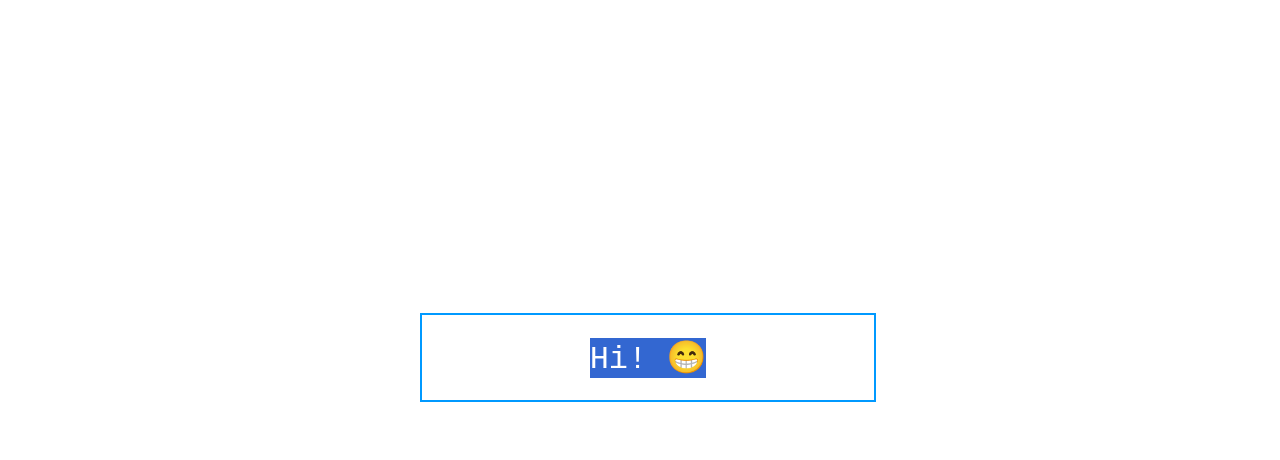
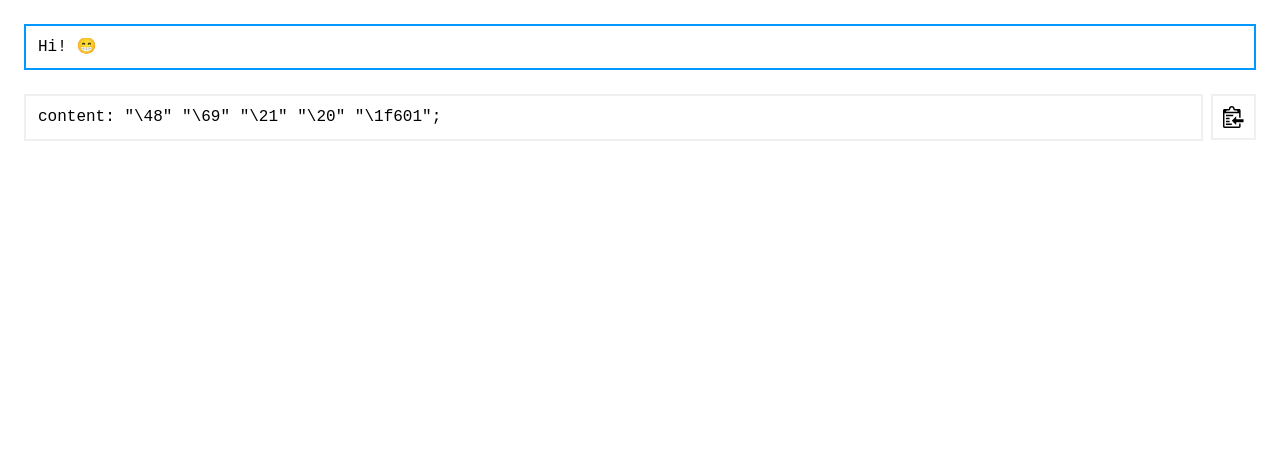
Before and after one commit to mzdr/mzdr.github.io, a website: page char2css/index.html in a window 1280 px wide. Shown: the top 460 px of the page. Drawn offline with nearby package versions, Linux system fonts and the light colour scheme.

Commit message:
Add copy to clipboard

```diff
--- /dev/null
+++ b/char2css/app.js
@@ -0,0 +1,40 @@
+var input = document.querySelector('[data-input]');
+var output = document.querySelector('[data-output]');
+var copy = document.querySelector('[data-copy]');
+
+function convert(string) {
+    var escaped = [];
+
+    for (var char of string) {
+        escaped.push('"\\' + char.codePointAt().toString(16) + '"');
+    }
+
+    return escaped.join(' ');
+}
+
+function syncOutputWithInput() {
+    output.value = 'content: ' + convert(input.value) + ';';
+}
+
+// On input
+input.addEventListener('input', syncOutputWithInput);
+
+// Initially
+syncOutputWithInput();
+
+// Copy to clipboard
+copy.addEventListener('click', function() {
+    output.select();
+
+    try {
+        if (document.execCommand('copy')) {
+            copy.classList.add('-success');
+
+            setTimeout(function() {
+                copy.classList.remove('-success');
+            }, 2000);
+        }
+    } catch (e) {
+        console.error(e);
+    }
+});
--- a/char2css/index.html
+++ b/char2css/index.html
@@ -2,63 +2,21 @@
 <html>
 <head>
     <meta charset="utf-8">
+    <meta http-equiv="x-ua-compatible" content="ie=edge">
+    <meta name="viewport" content="width=device-width, initial-scale=1">
     <meta name="description" content="Convert any character to its unicode representation to use as a CSS content property.">
     <title>Any character 2 CSS content</title>
-    <style>
-        * {
-            font-size: 32px;
-            text-align: center;
-            font-family: monospace;
-        }
-
-        body {
-            left: 5%;
-            position: absolute;
-            top: 50%;
-            transform: translateY(-50%);
-            width: 90%;
-        }
-
-        #input {
-            border: 2px solid #f0f0f0;
-            outline: 0;
-            padding: 0.75em;
-            transition: border 1s;
-        }
-
-        #input:focus {
-            border-color: #0099ff;
-        }
-
-        #output {
-            margin: 2em 0 0;
-        }
-
-        #output:empty::before {
-            content: '""';
-        }
-
-    </style>
+    <link rel="stylesheet" href="styles.css">
 </head>
 <body>
-    <input id="input" type="text" value="Hi! &#x1f601;" autofocus onclick="this.select()">
-    <p id="output">"\48" "\69" "\21" "\20" "\1f601"</p>
-
-    <script>
-        var input = document.getElementById('input');
-        var output = document.getElementById('output');
-
-        input.select();
-
-        input.addEventListener('keyup', function(e) {
-            var escaped = [];
-
-            for (var char of input.value) {
-                escaped.push('"\\' + char.codePointAt().toString(16) + '"');
-            }
-
-            output.textContent = escaped.join(' ');
-        });
-    </script>
+    <div class="app-container">
+        <input data-input class="input" type="text" value="Hi! &#x1f601;" autofocus>
+        <input data-output class="output">
+        <svg viewBox="0 0 896 960" xmlns="http://www.w3.org/2000/svg" class="copy" data-copy>
+            <path d="M128 768h256v64H128v-64zm320-384H128v64h320v-64zm128 192V448L384 640l192 192V704h320V576H576zm-288-64H128v64h160v-64zM128 704h160v-64H128v64zm576 64h64v128c-1 18-7 33-19 45s-27 18-45 19H64c-35 0-64-29-64-64V192c0-35 29-64 64-64h192C256 57 313 0 384 0s128 57 128 128h192c35 0 64 29 64 64v320h-64V320H64v576h640V768zM128 256h512c0-35-29-64-64-64h-64c-35 0-64-29-64-64s-29-64-64-64-64 29-64 64-29 64-64 64h-64c-35 0-64 29-64 64z" fill="#000" fill-rule="nonzero"/>
+        </svg>
+    </div>
+    <script src="/ga.js" charset="utf-8" defer></script>
+    <script src="app.js" charset="utf-8" defer></script>
 </body>
 </html>
--- /dev/null
+++ b/char2css/styles.css
@@ -0,0 +1,71 @@
+@import "https://necolas.github.io/normalize.css/5.0.0/normalize.css";
+
+*,
+*::before,
+*::after {
+    box-sizing: inherit;
+}
+
+:root {
+    box-sizing: border-box;
+    font-family: monospace;
+    font-size: 16px;
+    padding: 1.5em;
+}
+
+path {
+    fill: inherit;
+}
+
+input {
+    font-size: inherit;
+    font-family: inherit;
+}
+
+.app-container {
+    display: flex;
+    flex-wrap: wrap;
+}
+
+.app-container > .input,
+.app-container > .output,
+.app-container > .copy {
+    border: 2px solid #f0f0f0;
+    outline: 0;
+    padding: 0.75em;
+}
+.app-container > .input {
+    display: block;
+    margin-bottom: 1.5em;
+    width: 100%;
+}
+
+.app-container > .input:focus,
+.app-container > .copy:hover {
+    border-color: #09f;
+    fill: #09f;
+}
+
+.app-container > .output {
+    flex: 1;
+    width: 50%;
+}
+
+.app-container > .output,
+.app-container > .copy {
+    display: inline-block;
+    vertical-align: middle;
+}
+
+.app-container > .copy {
+    cursor: pointer;
+    height: 2.875em;
+    margin-left: 0.5em;
+    padding: 0.625em;
+    width: auto;
+}
+
+.app-container > .copy.-success {
+    border-color: #0ddd8f;
+    fill: #0ddd8f;
+}
```
